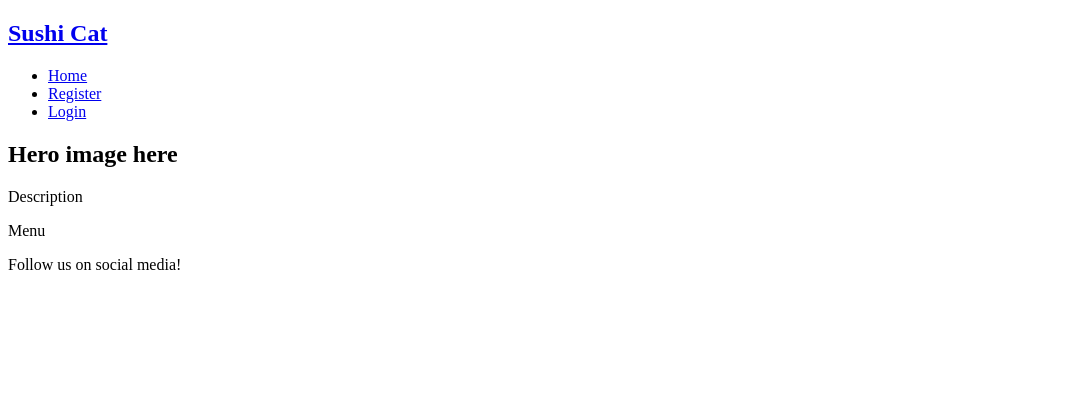
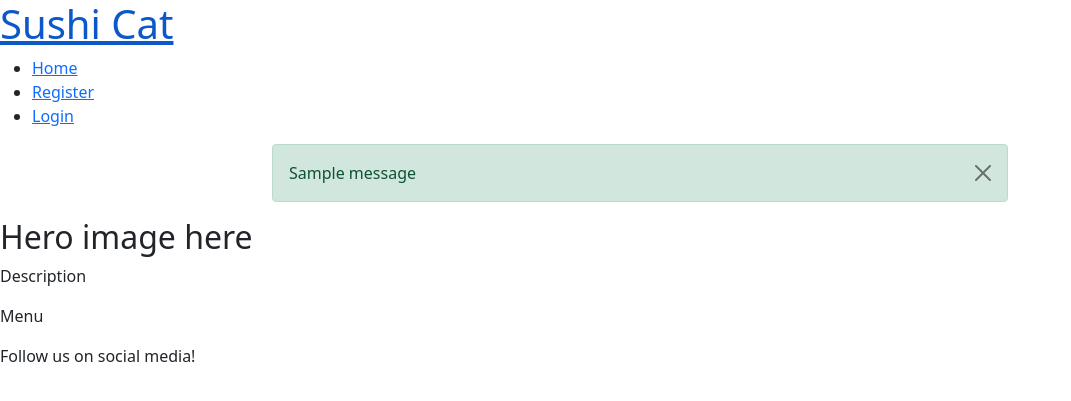
Before and after one commit to MadeleineWalder/SushiCat, a Django app: page / in a window 1280 px wide. Shown: the top 401 px of the page, without its empty margins (0-1071 px from the left). Run offline with Django 3.2, Linux system fonts and the light colour scheme; tables that the repository leaves empty hold one stand-in row (values such as "Sample post"); one stand-in notice (Sample message) is shown.

Commit message:
Installed bootstrap and added messages

```diff
--- a/templates/base.html
+++ b/templates/base.html
@@ -8,6 +8,11 @@
     <meta http-equiv="X-UA-Compatible" content="IE=edge">
     <meta name="viewport" content="width=device-width, initial-scale=1.0">
     <!-- add links like fonts and boostrap + bootstrap script here -->
+    <link href="https://cdn.jsdelivr.net/npm/bootstrap@5.0.1/dist/css/bootstrap.min.css" rel="stylesheet"
+        integrity="sha384-+0n0xVW2eSR5OomGNYDnhzAbDsOXxcvSN1TPprVMTNDbiYZCxYbOOl7+AMvyTG2x" crossorigin="anonymous">
+    <script src="https://cdn.jsdelivr.net/npm/bootstrap@5.0.1/dist/js/bootstrap.bundle.min.js"
+        integrity="sha384-gtEjrD/SeCtmISkJkNUaaKMoLD0//ElJ19smozuHV6z3Iehds+3Ulb9Bn9Plx0x4" crossorigin="anonymous">
+    </script>
     <link rel="stylesheet" href="{% static 'css/style.css' %}">
     <!-- I dont see how this link is gonna reach the css file, surely it must be something like /static/css/style.css -->
     <title>Sushi Cat</title>
@@ -43,6 +48,19 @@
         </div>
     </nav>
 
+    <div class="container">
+        <div class="row">
+            <div class="col-md-8 offset-md-2">
+                {% for message in messages %}
+                <div class="alert {{ message.tags }} alert-dismissible fade show" id="msg" role="alert">
+                    {{ message | safe }}
+                    <button type="button" class="btn-close" data-bs-dismiss="alert" aria-label="Close"></button>
+                </div>
+                {% endfor %}
+            </div>
+        </div>
+    </div>
+
     <!-- Block content -->
     <!-- He has this inside a <main> </main> tag with bootstrap classes, consider this? -->
     {% block content %}
```
Also changed, not shown: sushi_cat/settings.py (+8 -0 lines).
